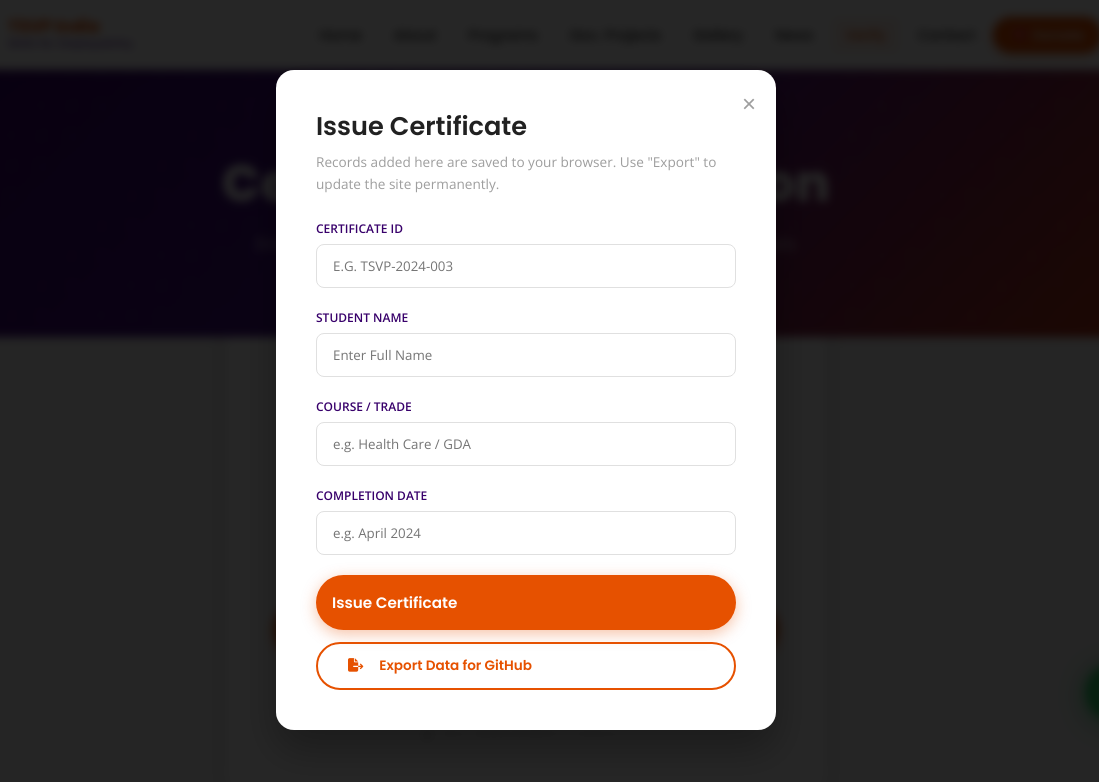
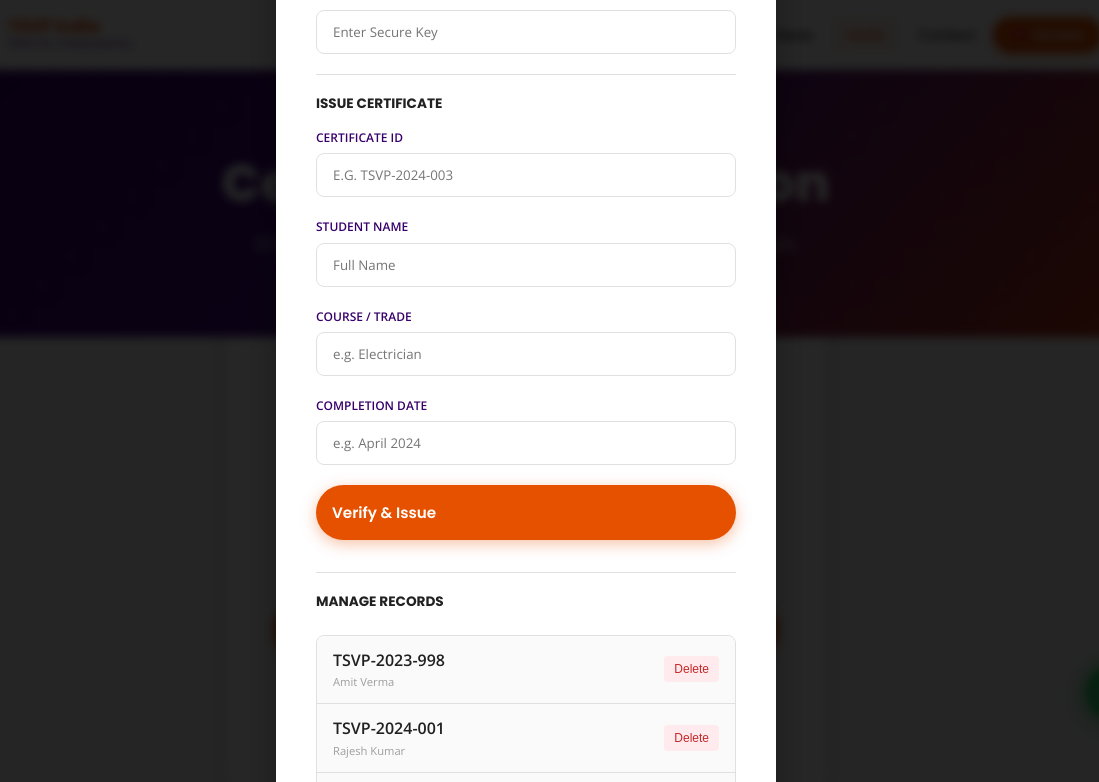
Before and after one commit to itisrajeevsingh/tsvpindia, a plain HTML site: page verify.html in a window 1280 px wide. Both pictures are taken after a click on the button "NGO MANAGEMENT CONSOLE". Shown: the top 782 px of the page, 114-1213 px from the left. Drawn offline with nearby package versions, Linux system fonts and the light colour scheme.

Commit message:
Secure Certificate Management with Admin Key and Delete functionality

```diff
--- a/verify.html
+++ b/verify.html
@@ -147,6 +147,49 @@
             font-family: inherit;
         }
 
+        .manage-list {
+            margin-top: 24px;
+            max-height: 200px;
+            overflow-y: auto;
+            border: 1px solid var(--border);
+            border-radius: 8px;
+            background: #fafafa;
+        }
+
+        .manage-item {
+            display: flex;
+            justify-content: space-between;
+            align-items: center;
+            padding: 12px 16px;
+            border-bottom: 1px solid var(--border);
+        }
+
+        .manage-item:last-child {
+            border-bottom: none;
+        }
+
+        .manage-item-info span {
+            display: block;
+            font-size: 0.7rem;
+            color: var(--text-muted);
+        }
+
+        .delete-btn {
+            background: #ffebee;
+            color: #c62828;
+            border: none;
+            padding: 6px 10px;
+            border-radius: 4px;
+            font-size: 0.75rem;
+            cursor: pointer;
+            transition: var(--transition);
+        }
+
+        .delete-btn:hover {
+            background: #c62828;
+            color: white;
+        }
+
 
         @media (max-width: 768px) {
             .verify-card {
@@ -285,10 +328,18 @@
             <div class="admin-card">
                 <button id="closeAdmin"
                     style="position:absolute; top:20px; right:20px; background:none; border:none; font-size:1.5rem; cursor:pointer; color:var(--text-muted);">&times;</button>
-                <h3 style="margin-bottom:8px;">Issue Certificate</h3>
-                <p style="font-size:0.85rem; color:var(--text-muted); margin-bottom:24px;">Records added here are saved
-                    to your browser. Use "Export" to update the site permanently.</p>
+                <h3 style="margin-bottom:8px;">NGO Management</h3>
+                <p style="font-size:0.85rem; color:var(--text-muted); margin-bottom:24px;">Securely issue or remove
+                    certificates. Admin Key required.</p>
 
+                <!-- Admin Key Field -->
+                <div class="admin-form-group">
+                    <label>Admin Access Key</label>
+                    <input type="password" id="adminKey" placeholder="Enter Secure Key" required>
+                </div>
+
+                <div style="border-top:1px solid var(--border); padding-top:20px;">
+                    <h5 style="font-size:0.85rem; margin-bottom:16px; text-transform:uppercase;">Issue Certificate</h5>
                     <form id="issueForm">
                         <div class="admin-form-group">
                             <label>Certificate ID</label>
@@ -297,23 +348,33 @@
                         </div>
                         <div class="admin-form-group">
                             <label>Student Name</label>
-                        <input type="text" id="newName" placeholder="Enter Full Name" required>
+                            <input type="text" id="newName" placeholder="Full Name" required>
                         </div>
                         <div class="admin-form-group">
-                        <label>Course / Trade</label>
-                        <input type="text" id="newCourse" placeholder="e.g. Health Care / GDA" required>
+                            <label>Course / trade</label>
+                            <input type="text" id="newCourse" placeholder="e.g. Electrician" required>
                         </div>
                         <div class="admin-form-group">
                             <label>Completion Date</label>
                             <input type="text" id="newDate" placeholder="e.g. April 2024" required>
                         </div>
-                    <button type="submit" class="btn btn-primary" style="width:100%; padding:14px;">Issue
-                        Certificate</button>
+                        <button type="submit" class="btn btn-primary" style="width:100%; padding:14px;">Verify &
+                            Issue</button>
+                    </form>
+                </div>
+
+                <!-- Manage Records -->
+                <div style="margin-top:32px; border-top:1px solid var(--border); padding-top:20px;">
+                    <h5 style="font-size:0.85rem; margin-bottom:12px; text-transform:uppercase;">Manage Records</h5>
+                    <div id="manageList" class="manage-list">
+                        <!-- Items rendered by JS -->
+                    </div>
+
                     <button type="button" id="exportBtn" class="btn btn-outline"
-                        style="width:100%; margin-top:12px; font-size:0.85rem;">
+                        style="width:100%; margin-top:20px; font-size:0.85rem;">
                         <i class="fas fa-file-export" style="margin-right:8px;"></i> Export Data for GitHub
                     </button>
-                </form>
+                </div>
 
                 <div id="exportArea"
                     style="display:none; margin-top:20px; padding-top:20px; border-top:1px solid var(--border);">
@@ -389,6 +450,9 @@
 
     <script src="js/main.js"></script>
     <script>
+        // Secret Key
+        const ADMIN_SECRET = 'TSVP1992TSVP';
+
         // Certificate Database
         let demoDb = {
             'TSVP-2024-001': { name: 'Rajesh Kumar', course: 'Computer Hardware & Networking', date: 'March 2024' },
@@ -396,14 +460,66 @@
             'TSVP-2023-998': { name: 'Amit Verma', course: 'Solar Technician', date: 'December 2023' }
         };
 
-        // Initialize Persistence
+        // Initialize Persistence & UI
         const initDB = () => {
             const saved = localStorage.getItem('tsvp_issued_certs');
+            const deleted = localStorage.getItem('tsvp_deleted_certs');
+
             if (saved) {
                 const localData = JSON.parse(saved);
                 demoDb = { ...demoDb, ...localData };
             }
+
+            if (deleted) {
+                const deletedIds = JSON.parse(deleted);
+                deletedIds.forEach(id => delete demoDb[id]);
+            }
+            renderManageList();
         };
+
+        const renderManageList = () => {
+            const list = document.getElementById('manageList');
+            list.innerHTML = '';
+            Object.keys(demoDb).sort().forEach(id => {
+                const item = document.createElement('div');
+                item.className = 'manage-item';
+                item.innerHTML = `
+                    <div class="manage-item-info">
+                        <strong>${id}</strong>
+                        <span>${demoDb[id].name}</span>
+                    </div>
+                    <button class="delete-btn" onclick="deleteRecord('${id}')">Delete</button>
+                `;
+                list.appendChild(item);
+            });
+        };
+
+        const deleteRecord = (id) => {
+            const key = document.getElementById('adminKey').value;
+            if (key !== ADMIN_SECRET) {
+                alert('Invalid Admin Access Key!');
+                return;
+            }
+
+            if (confirm(`Are you sure you want to delete record ${id}?`)) {
+                // Delete from current state
+                delete demoDb[id];
+
+                // Track total deletions for static exports
+                const deleted = JSON.parse(localStorage.getItem('tsvp_deleted_certs') || '[]');
+                if (!deleted.includes(id)) deleted.push(id);
+                localStorage.setItem('tsvp_deleted_certs', JSON.stringify(deleted));
+
+                // Remove from local "saved" explicitly too
+                const saved = JSON.parse(localStorage.getItem('tsvp_issued_certs') || '{}');
+                delete saved[id];
+                localStorage.setItem('tsvp_issued_certs', JSON.stringify(saved));
+
+                renderManageList();
+                alert('Record deleted successfully.');
+            }
+        };
+
         initDB();
 
         const form = document.getElementById('verifyForm');
@@ -453,6 +569,13 @@
 
         issueForm.addEventListener('submit', (e) => {
             e.preventDefault();
+            const key = document.getElementById('adminKey').value;
+
+            if (key !== ADMIN_SECRET) {
+                alert('Invalid Admin Access Key!');
+                return;
+            }
+
             const id = document.getElementById('newId').value.trim().toUpperCase();
             const newRecord = {
                 name: document.getElementById('newName').value.trim(),
@@ -460,23 +583,28 @@
                 date: document.getElementById('newDate').value.trim()
             };
 
-            // Update local state
             demoDb[id] = newRecord;
 
-            // Save to localStorage
-            const saved = localStorage.getItem('tsvp_issued_certs');
-            const localData = saved ? JSON.parse(saved) : {};
-            localData[id] = newRecord;
-            localStorage.setItem('tsvp_issued_certs', JSON.stringify(localData));
+            const saved = JSON.parse(localStorage.getItem('tsvp_issued_certs') || '{}');
+            saved[id] = newRecord;
+            localStorage.setItem('tsvp_issued_certs', JSON.stringify(saved));
+
+            // Remove from deleted list if it was there
+            const deleted = JSON.parse(localStorage.getItem('tsvp_deleted_certs') || '[]');
+            const idx = deleted.indexOf(id);
+            if (idx > -1) {
+                deleted.splice(idx, 1);
+                localStorage.setItem('tsvp_deleted_certs', JSON.stringify(deleted));
+            }
 
             alert('Successfully issued certificate: ' + id);
+            renderManageList();
             issueForm.reset();
-            adminModal.style.display = 'none';
         });
 
         exportBtn.addEventListener('click', () => {
             exportArea.style.display = 'block';
-            jsonOutput.value = `// Copy and replace the demoDb section in verify.html with this:
+            jsonOutput.value = `// Copy and replace the demoDb section in verify.html with this current state:
 const demoDb = ${JSON.stringify(demoDb, null, 4)};`;
         });
     </script>
```
Lines whose indentation alone changed are shown as unchanged.
